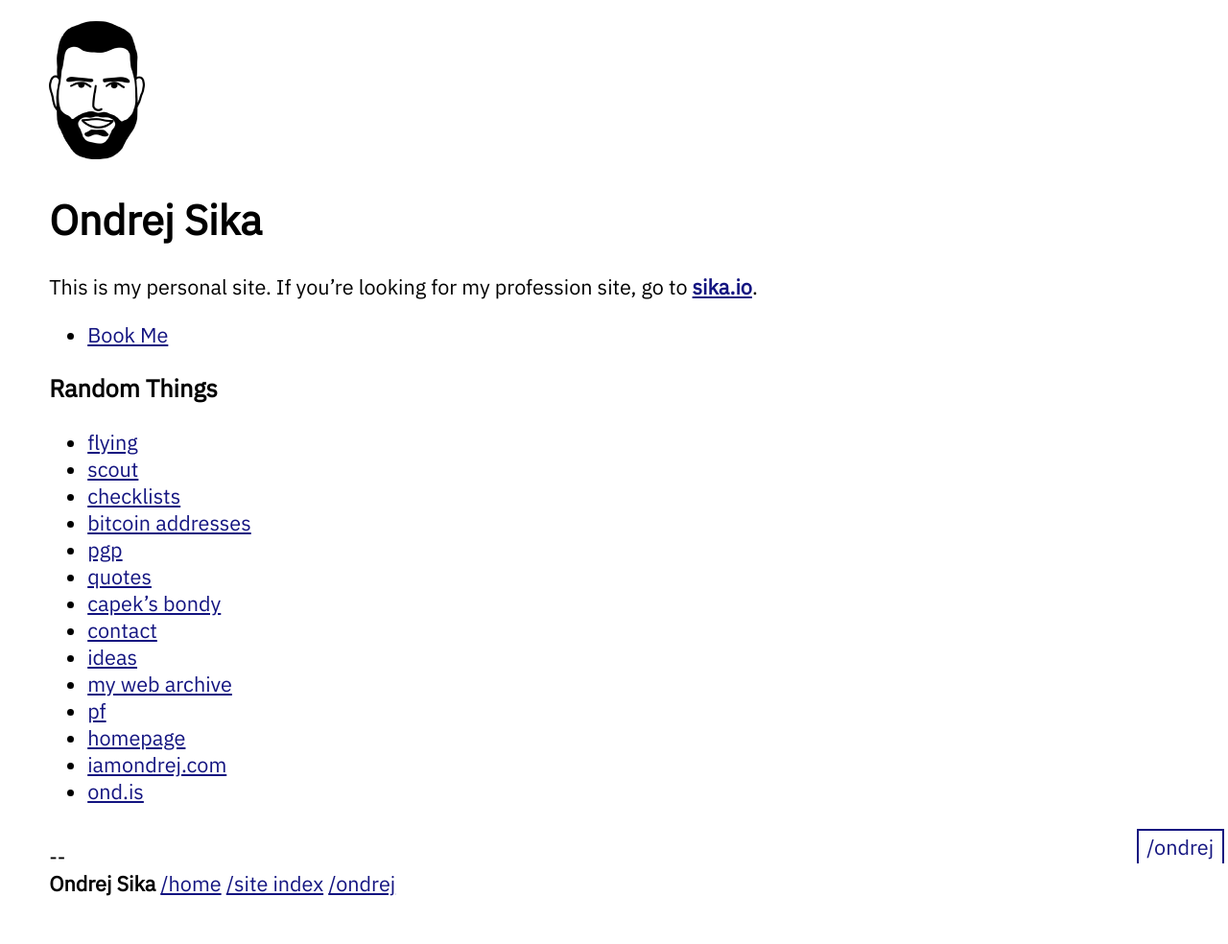
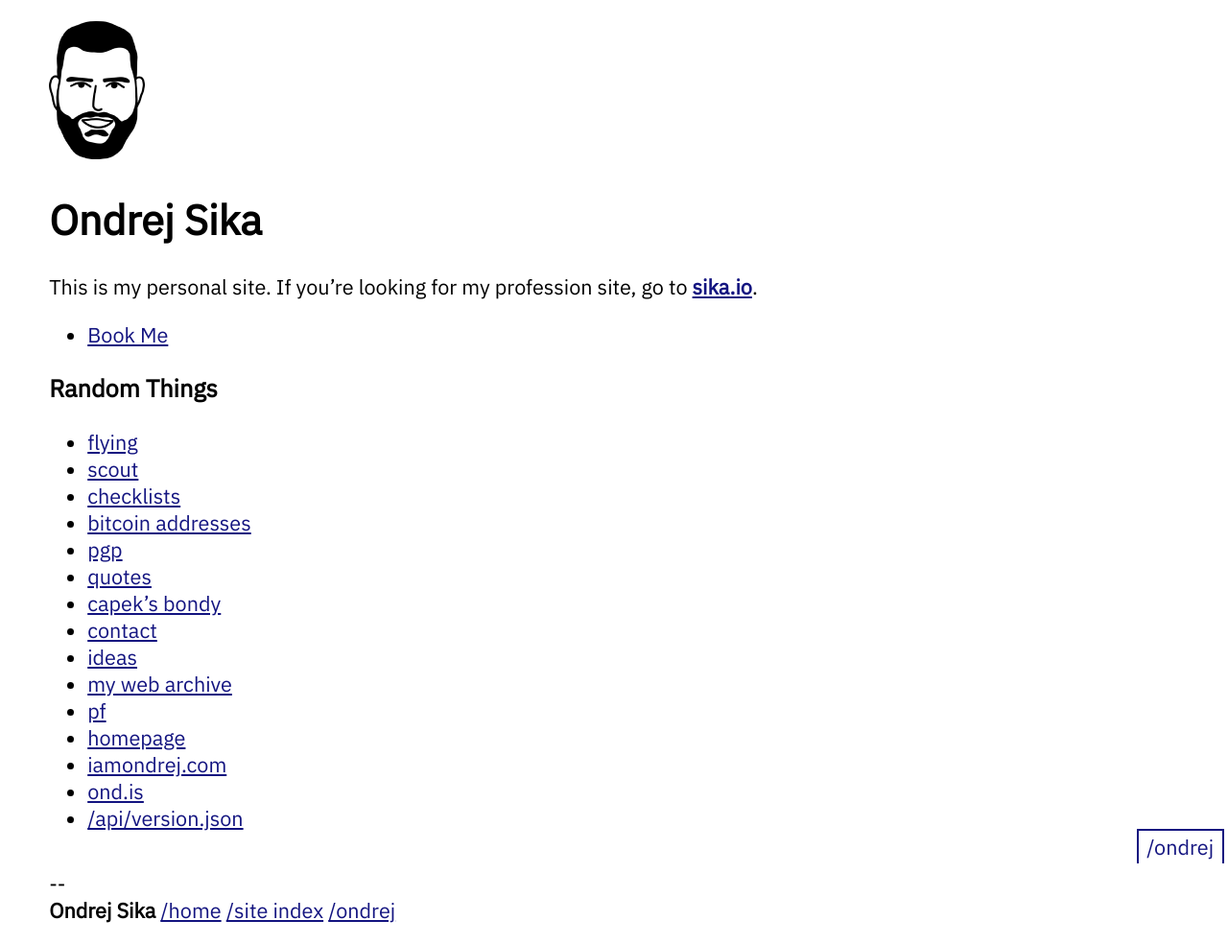
Before and after one commit to ondrejsika/ondrejsika.com, a Jekyll site: the page built from ondrej/index.md, in a window 1280 px wide. Shown: the whole page at 96% size. Built offline with Jekyll 4.4.1, drawn with Linux system fonts in a browser that asks for light colours; before the commit the page ends 956 px from its top, so only the background shows below that.

Commit message:
feat(ondrej): Add link to /api/version.json

```diff
--- a/ondrej/index.md
+++ b/ondrej/index.md
@@ -27,3 +27,4 @@
 - [homepage](/homepage)
 - [iamondrej.com](https://iamondrej.com)
 - [ond.is](https://ond.is)
+- [/api/version.json](/api/version.json)
```
